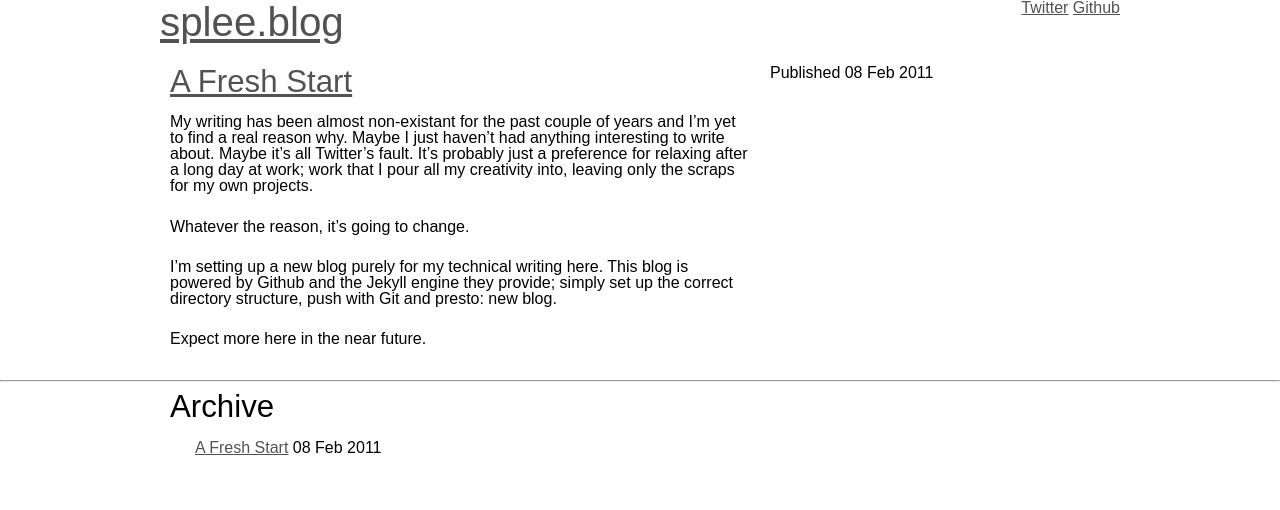
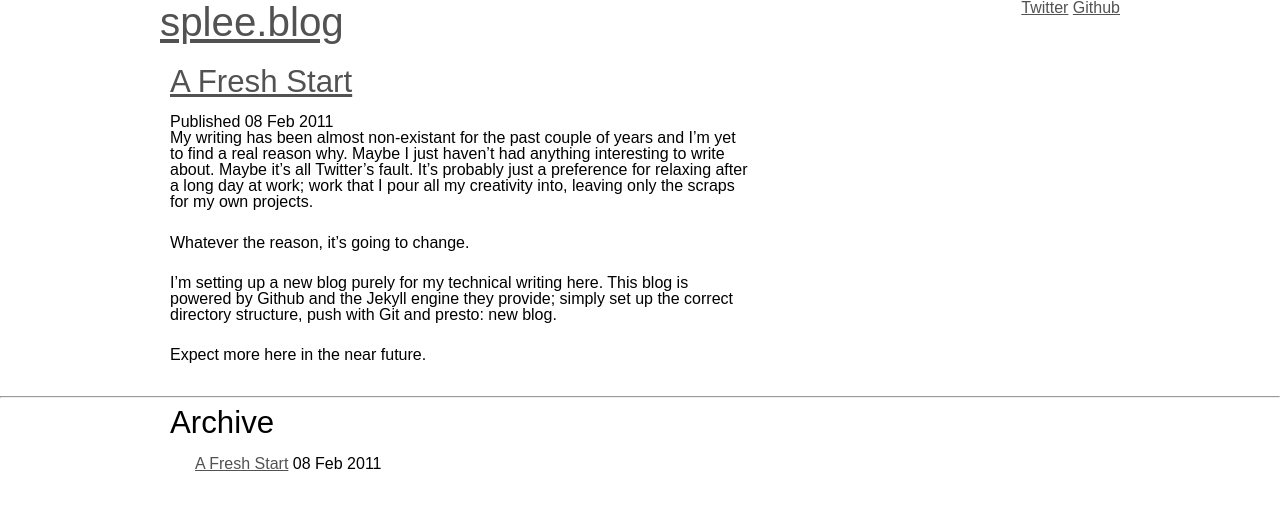
Before and after one commit to splee/splee.github.com, a Jekyll site: the page built from index.html, in a window 1280 px wide. Shown: the top 510 px of the page. Built offline with Jekyll 4.4.1, drawn with Linux system fonts in a browser that asks for light colours; nearby versions of some CDN libraries; library files that are not in the unit come from our copies.

Commit message:
Moved meta back into post

```diff
--- a/_layouts/post.html
+++ b/_layouts/post.html
@@ -5,10 +5,12 @@ layout: default
 <div class="row">
     <article class="post col_10 col">
         <h2><a href="{{ page.url }}">{{ page.title }}</a></h2>
+        <div class="meta">
+            Published <time>{{ page.date | date_to_string }}</time>
+        </div>
         {{ page.content }}
     </article>
-    <aside class="col col_6 meta">
-        Published <time>{{ page.date | date_to_string }}</time>
+    <aside class="col col_6 social">
     </aside>
 </div>
 <div class="clear"></div>
--- a/index.html
+++ b/index.html
@@ -6,10 +6,12 @@ title: splee.io
 <div class="row">
     <article class="post col_10 col">
         <h2><a href="{{ first_post.url }}">{{ first_post.title }}</a></h2>
+        <div class="meta">
+            Published <time>{{ first_post.date | date_to_string }}</time>
+        </div>
         {{ first_post.content }}
     </article>
-    <aside class="col col_6 meta">
-        Published <time>{{ first_post.date | date_to_string }}</time>
+    <aside class="col col_6 social">
     </aside>
 </div>
 <div class="clear"></div>
```
